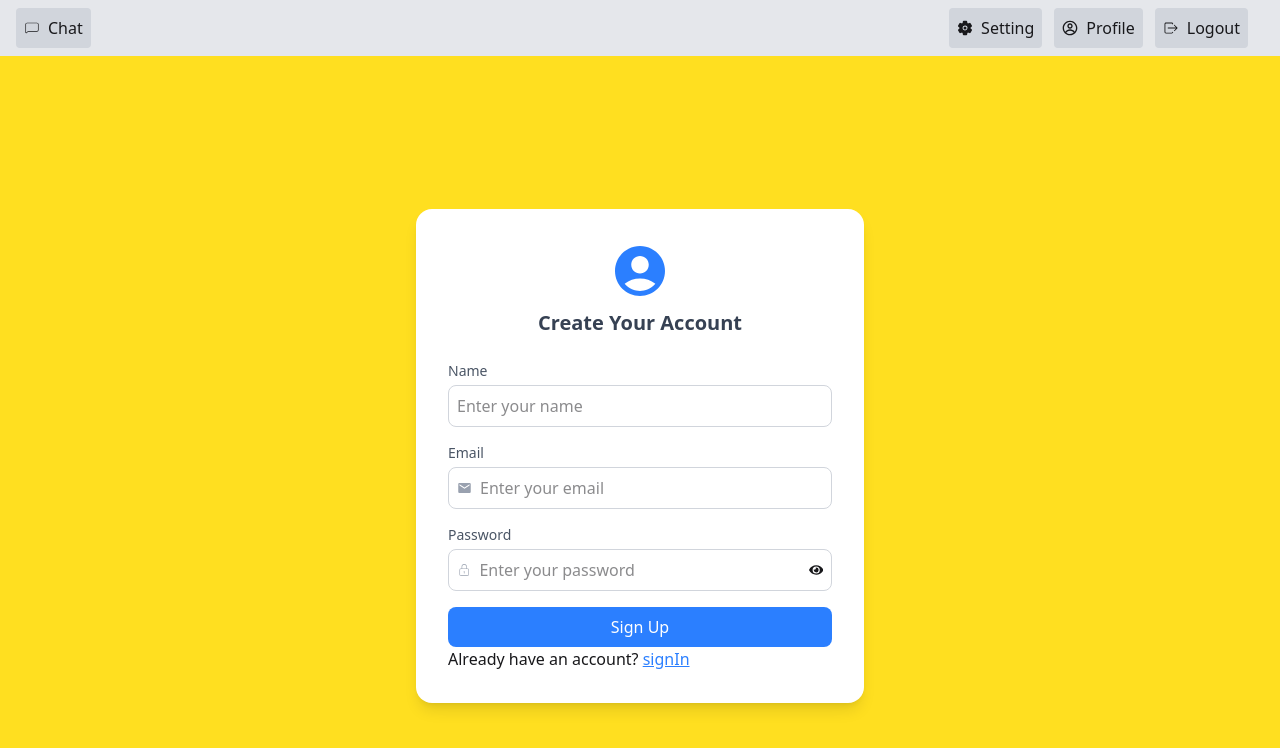
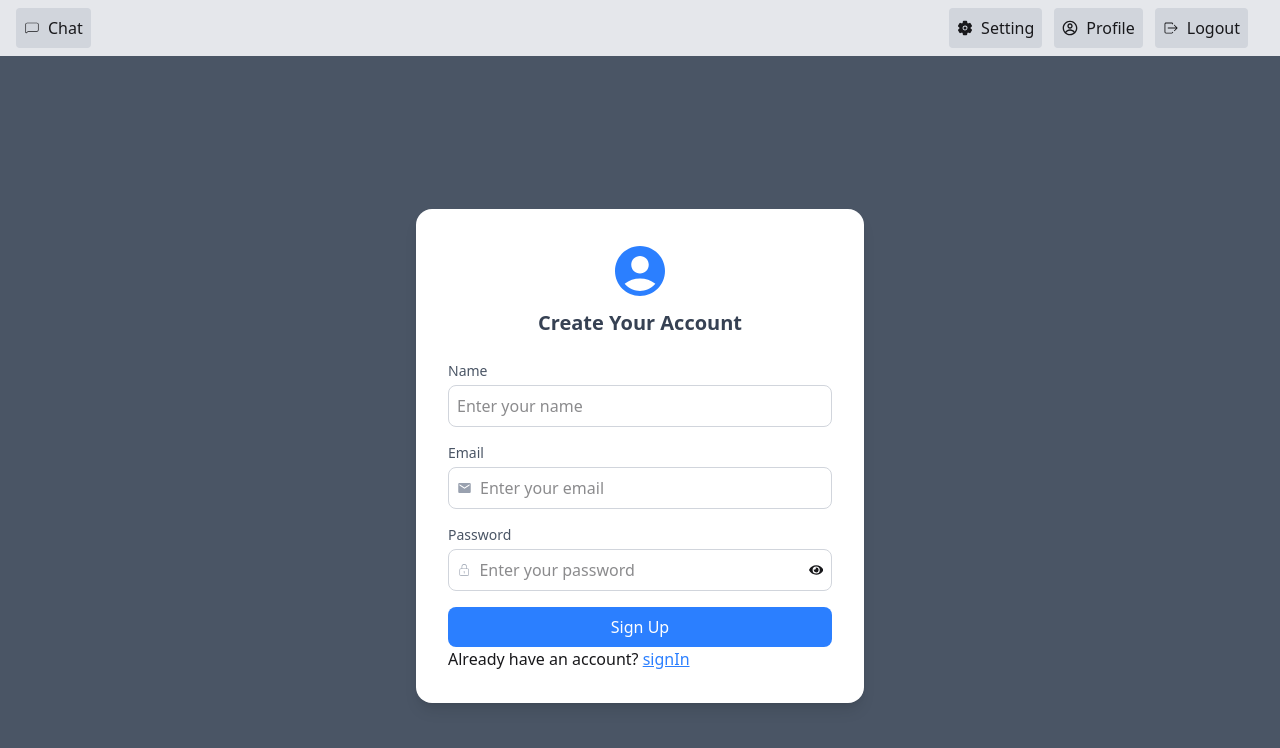
Before and after one commit to Waleedkhan-dev/Real_time_Chat_App, a React (Vite) app in the folder Frontend/: page /signup in a window 1280 px wide. Shown: the top 748 px of the page. Built offline with nearby package versions, Linux system fonts and the light colour scheme.

Commit message:
chat area

```diff
--- a/Frontend/src/Pages/ProfilePage.jsx
+++ b/Frontend/src/Pages/ProfilePage.jsx
@@ -52,7 +52,7 @@ const ProfilePage = () => {
               <h1 className="text-white font-medium">Account Information</h1>
               <div className="flex justify-between items-center">
                 <p className="text-gray-200">Member Since</p>
-                <p className="text-gray-200">02-05-2043</p>
+                <p className="text-gray-200">02-05-2025</p>
               </div>
               <hr className="text-gray-500 mt-5" />
               <div className="flex justify-between p-4 items-center">
--- a/Frontend/src/Pages/SigUpPage.jsx
+++ b/Frontend/src/Pages/SigUpPage.jsx
@@ -53,7 +53,7 @@ const SignUpPage = () => {
 
   return (
     <Fragment>
-      <div className="min-h-screen flex items-center justify-center bg-yellow-300 p-4">
+      <div className="min-h-screen flex items-center justify-center bg-gray-600 p-4">
         <div className="bg-white shadow-lg rounded-2xl p-8 w-full max-w-md">
           <div className="flex flex-col items-center mb-6">
             <MdAccountCircle className="text-6xl text-blue-500 mb-2" />
```
